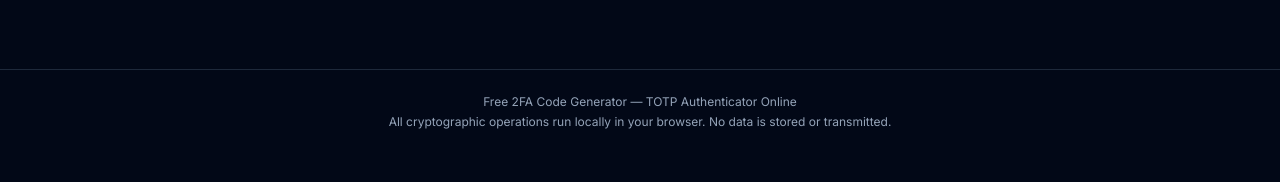
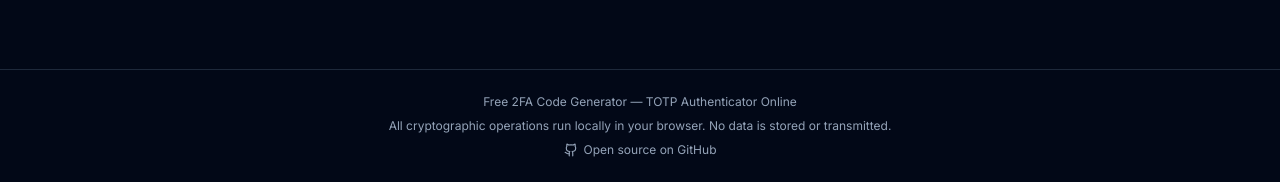
Before and after one commit to stephenpham68/2fa, a React (Vite) app: page / in a window 1280 px wide. Shown: the part 1359-1541 px from the top of the page. Before the commit the page ends 1513 px from the top, so only its background shows below. Built offline with nearby package versions, Linux system fonts and the light colour scheme.

Commit message:
feat: add GitHub repo link to footer

```diff
--- a/src/App.tsx
+++ b/src/App.tsx
@@ -1,5 +1,5 @@
 import { useState, useEffect, useRef, useCallback } from 'react';
-import { KeyRound, Copy, RefreshCw, Trash2, Check, Clock, Shield, ChevronDown, ChevronUp, Sun, Moon } from 'lucide-react';
+import { KeyRound, Copy, RefreshCw, Trash2, Check, Clock, Shield, ChevronDown, ChevronUp, Sun, Moon, Github } from 'lucide-react';
 import { Toaster, toast } from 'sonner';
 import { generateTOTP, getTimeRemaining } from '@/lib/totpUtils';
 import { cn } from '@/lib/utils';
@@ -459,13 +459,22 @@ export default function App() {
 
       {/* Footer */}
       <footer className="border-t border-border mt-12">
-        <div className="max-w-4xl mx-auto px-4 py-6 text-center text-xs text-muted-foreground space-y-1">
+        <div className="max-w-4xl mx-auto px-4 py-6 text-center text-xs text-muted-foreground space-y-2">
           <p>
             Free 2FA Code Generator &mdash; TOTP Authenticator Online
           </p>
           <p>
             All cryptographic operations run locally in your browser. No data is stored or transmitted.
           </p>
+          <a
+            href="https://github.com/stephenpham68/2fa"
+            target="_blank"
+            rel="noopener noreferrer"
+            className="inline-flex items-center gap-1.5 hover:text-foreground transition-colors"
+          >
+            <Github className="h-3.5 w-3.5" />
+            Open source on GitHub
+          </a>
         </div>
       </footer>
     </>
```
